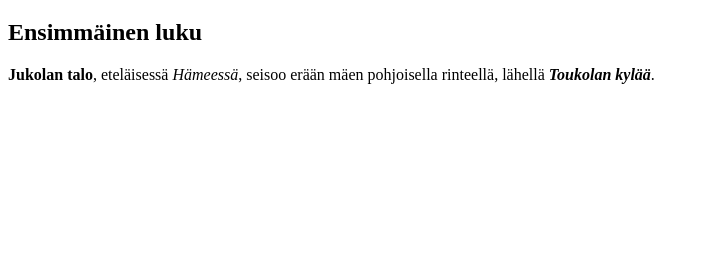
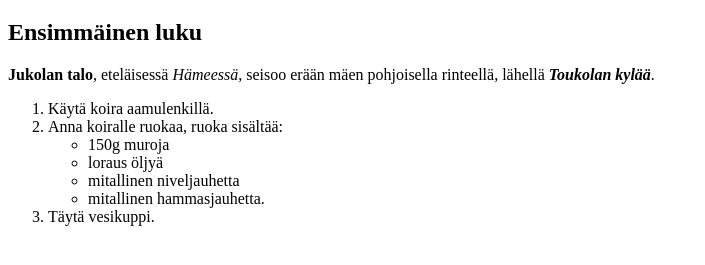
Before and after one commit to tmtoivon/lapio-webasto, a plain HTML site: page index.html in a window 1280 px wide. Shown: the part 61-326 px from the top of the page, without its empty margins (0-705 px from the left). Drawn offline with Linux system fonts and the light colour scheme.

Commit message:
Osa 3. Neljäs tehtävä

```diff
--- a/index.html
+++ b/index.html
@@ -1,5 +1,7 @@
 <!DOCTYPE html>
 <html>
+
+<!-- Google HTML styleguide: https://google.github.io/styleguide/htmlcssguide.html -->
 
 <head>
   <meta charset="utf-8">
@@ -12,6 +14,18 @@
   <h2>Ensimmäinen luku</h2>
   <p><b>Jukolan talo</b>, eteläisessä <em>Hämeessä</em>, seisoo erään mäen pohjoisella rinteellä, lähellä <b><i>Toukolan kylää</i></b>.</p>
 
+<ol>
+  <li>Käytä koira aamulenkillä.</li>
+  <li>Anna koiralle ruokaa, ruoka sisältää:</li>
+  <ul>
+    <li>150g muroja</li>
+    <li>loraus öljyä</li>
+    <li>mitallinen niveljauhetta</li>
+    <li>mitallinen hammasjauhetta.</li>
+  </ul>
+  <li>Täytä vesikuppi.</li>
+</ol>
+
 </body>
 
 </html>
```
